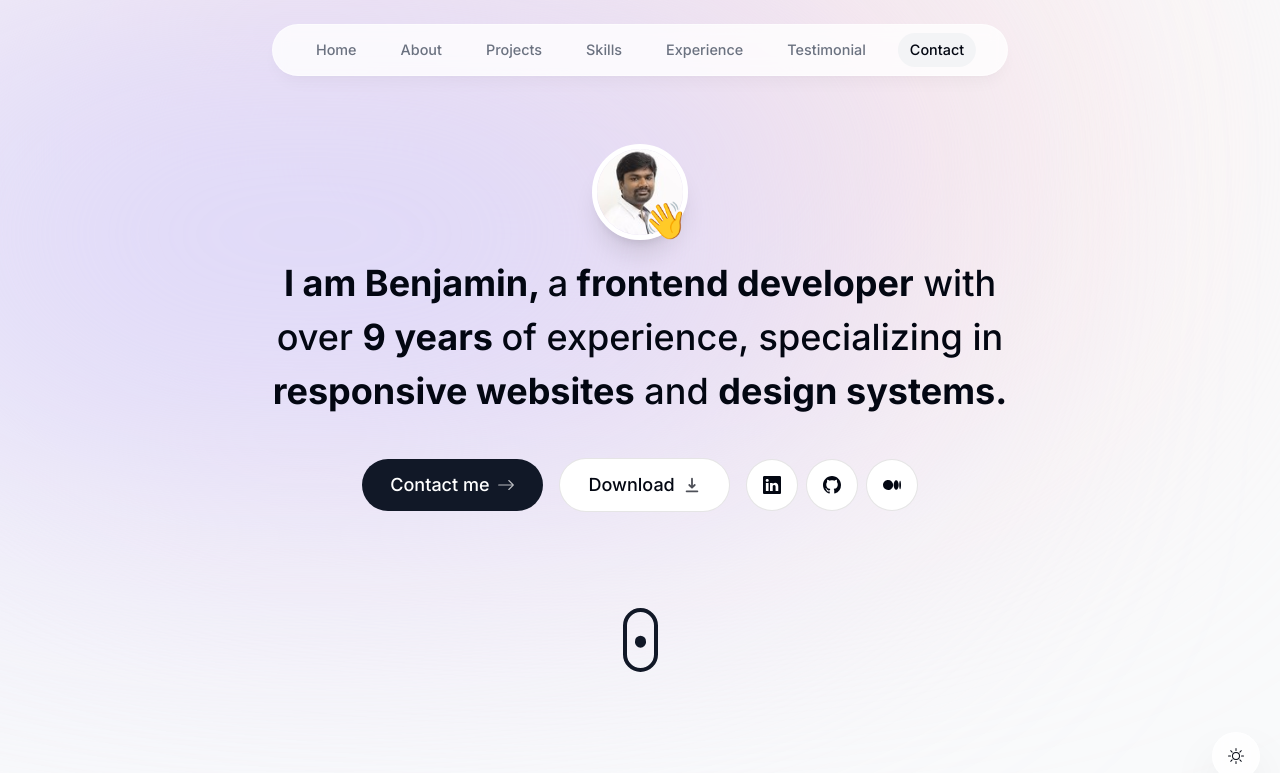
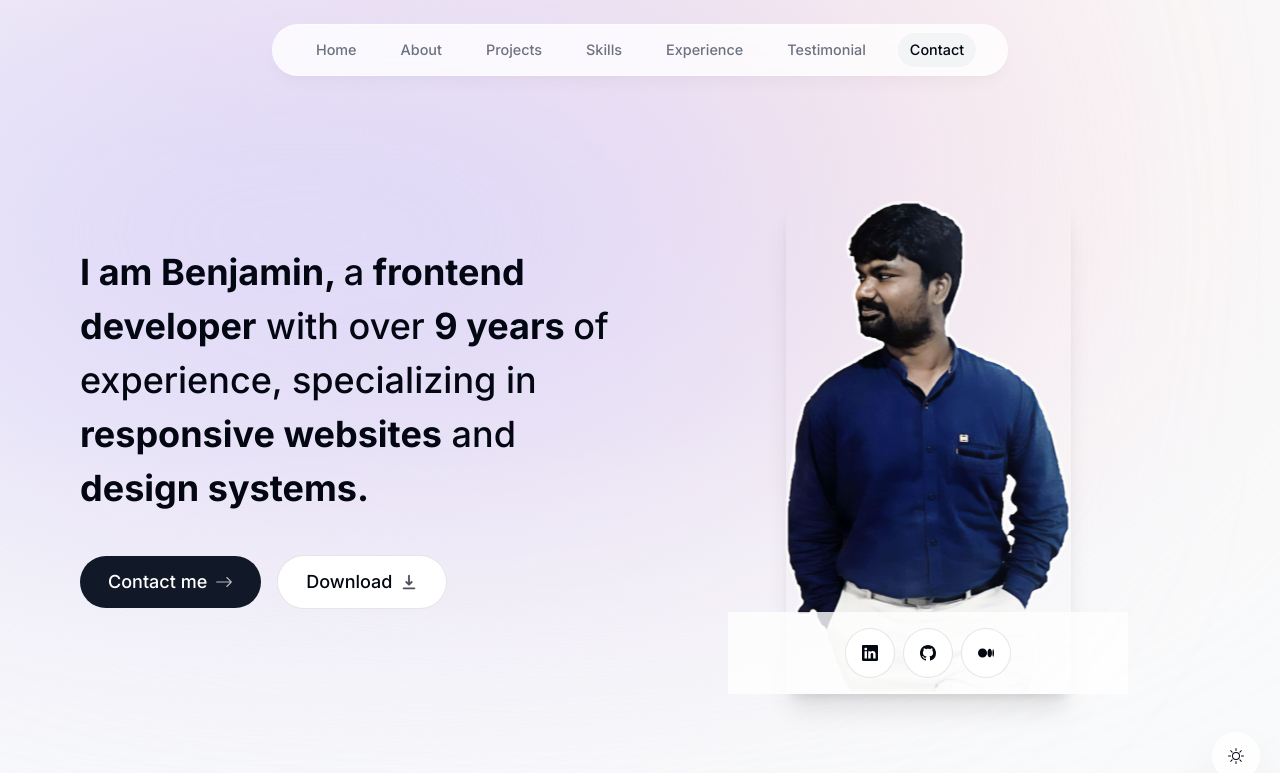
Before and after one commit to benjaminthomas/PortfolioWebsite, a Next.js app: page / in a window 1280 px wide. Shown: the top 773 px of the page. Built offline with nearby package versions, Linux system fonts and the light colour scheme; no server answers.

Commit message:
hero section design update initial

```diff
--- a/components/intro.tsx
+++ b/components/intro.tsx
@@ -8,7 +8,7 @@ import {BsArrowRight, BsGithub, BsLinkedin, BsMedium} from 'react-icons/bs';
 import {HiDownload} from 'react-icons/hi';
 import { useSectionInView } from '@/lib/hooks';
 
-import profilePic from "@/public/profile/profile.jpeg";
+import profilePic from "@/public/profile/profile.png";
 import { useActiveSectionContext } from '@/context/active-section-context';
 
 export default function Intro() {
@@ -19,35 +19,9 @@ export default function Intro() {
     } = useActiveSectionContext();
 
     return (
-        <section ref={ref} id='home' className='relative mb-28 max-w-[50rem] text-center sm:mb-0 mx-auto scroll-mt-[100rem]'>
-            <div className='flex items-center justify-center'>
-                <div className='relative'>
-                    <motion.div
-                        initial={{ opacity: 0, scale: 0 }}
-                        animate={{ opacity: 1, scale: 1 }}
-                        transition={{
-                            type: "spring",
-                            duration: 0.2
-                        }}
-                    >
-                        <Image src={profilePic} alt='Benjamin Headshot' width="192" height="192" quality="95" priority={true} className='h-24 w-24 rounded-full border-[0.35rem] border-white object-cover shadow-xl' />
-                    </motion.div>
-                    <motion.span
-                        initial={{ opacity: 0, scale: 0 }}
-                        animate={{ opacity: 1, scale: 1 }}
-                        transition={{
-                            type: "spring",
-                            stiffness: 125,
-                            delay: 0.2,
-                            duration: 0.7
-                        }}
-                        className='text-4xl absolute bottom-[0] right-[0]'
-                    >
-                        👋
-                    </motion.span>
-                </div>
-            </div>
-
+        <section ref={ref} id='home' className='relative mb-28 max-w-6xl text-center sm:mb-0 mx-auto scroll-mt-[100rem]'>
+            <div className='flex items-center flex-col-reverse sm:flex-row'>
+                <div className='flex-1 text-left'>
                     <motion.h1
                         initial={{opacity: 0, y: 100}}
                         animate={{opacity: 1, y: 0}}
@@ -64,7 +38,7 @@ export default function Intro() {
                         transition={{
                             delay: 0.2
                         }}
-                className='flex flex-wrap flex-col sm:flex-row items-center justify-center gap-4 px-4 text-lg font-medium'>
+                        className='flex flex-wrap flex-col sm:flex-row items-center gap-4 px-4 text-lg font-medium'>
                         <Link href="#contact"
                             className='group bg-gray-900 text-white px-7 py-3 flex items-center justify-center gap-2 rounded-full outline-none focus:scale-110 hover:scale-110 hover:bg-gray-950 active:scale-105 transition'
                             onClick={()=>{
@@ -77,8 +51,31 @@ export default function Intro() {
                             className='group bg-white text-gray-950 px-7 py-3 flex items-center justify-center gap-2 rounded-full border-black outline-none focus:scale-110 hover:scale-110  active:scale-105 transition dark:bg-white/10 dark:text-white/60'
                             href="/cv.pdf" download
                         >Download <HiDownload className='opacity-70 group-hover:translate-x-1 transition' /></a>
-
-                <div className='flex items-center justify-center gap-2'>
+                    </motion.div>
+                </div>
+                <div className='flex items-center justify-center flex-1'>
+                    <div className='relative'>
+                        <motion.div
+                            initial={{ opacity: 0, scale: 0 }}
+                            animate={{ opacity: 1, scale: 1 }}
+                            transition={{
+                                type: "spring",
+                                duration: 0.2
+                            }}
+                            className='w-full  md:w-[400px] md:h-[550px]'
+                        >
+                            <Image src={profilePic} alt='Benjamin Headshot' width="285" height="493" quality="95" priority={true} className='object-contain shadow-xl absolute bottom-0 left-[50%] -translate-x-[50%] max-w-[100%]' />
+                        </motion.div>
+                        <motion.div
+                            initial={{ opacity: 0, scale: 0 }}
+                            animate={{ opacity: 1, scale: 1 }}
+                            transition={{
+                                type: "spring",
+                                stiffness: 125,
+                                delay: 0.2,
+                                duration: 0.7
+                            }}
+                            className='flex items-center gap-2 absolute bg-white/80 p-4 bottom-0 left-0 right-0 justify-center dark:bg-gray-950/80'>
                             <a href='https://www.linkedin.com/in/benjamin-b-20802a97/' target='_blank' className='bg-white text-gray-950 p-4 flex items-center justify-center gap-2 rounded-full border-black outline-none focus:scale-110 hover:scale-110 active:scale-105 transition dark:bg-white/10 dark:text-white/60'>
                                 <BsLinkedin />
                             </a>
@@ -88,8 +85,12 @@ export default function Intro() {
                             <a href='https://medium.com/@b-benjithomas' target='_blank' className='bg-white text-gray-950 p-4 flex items-center justify-center gap-2 rounded-full border-black outline-none focus:scale-110 hover:scale-110 active:scale-105 transition dark:bg-white/10 dark:text-white/60'>
                                 <BsMedium />
                             </a>
+                        </motion.div>
                     </div>
-            </motion.div>
+                </div>
+            </div>
+
+
             <div className="w-full justify-center items-center my-24 hidden sm:flex">
                 <Link href="#about">
                     <motion.div
```
Also changed, not shown: public/profile/profile.png (added). Lines whose indentation alone changed are shown as unchanged.
